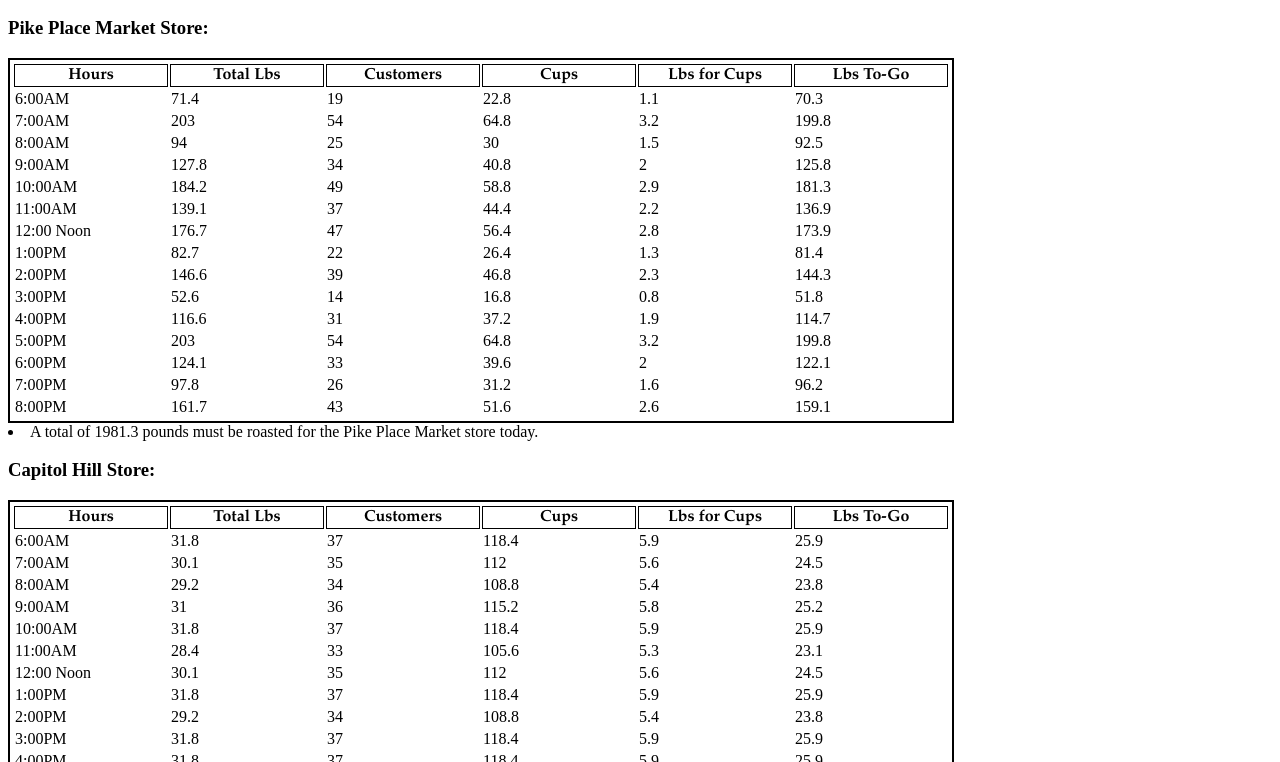
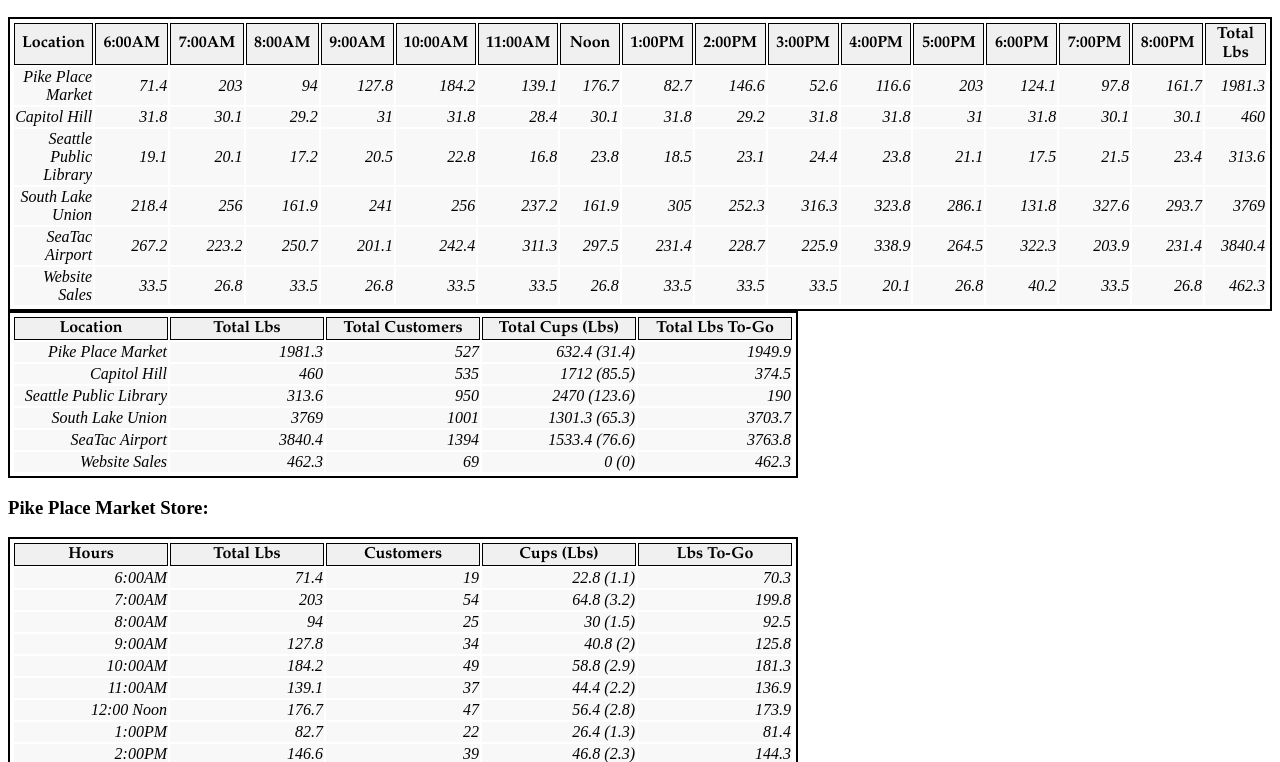
Before and after one commit to Ho-Luc/campfire-coffee-1, a plain HTML site: page data.html in a window 1280 px wide. Shown: the part 38-800 px from the top of the page. Drawn offline with Linux system fonts and the light colour scheme.

Commit message:
added some global tables, tightened things up a bit

```diff
--- a/css/style.css
+++ b/css/style.css
@@ -3,9 +3,15 @@
   padding: 2px;
 }
 .headerItem {
+  background-color: #F0F0F0;
   border: 1px solid black;
   text-align: center;
   width: 150px;
   font-weight: bold;
   font-family: Garamond;
 }
+.tableItem {
+  background-color: #F8F8F8;
+  text-align: right;
+  font-style: italic;
+}
--- a/js/app.js
+++ b/js/app.js
@@ -1,9 +1,42 @@
 // Campfire-Coffee Shop
 
-var headers = ['Hours', 'Total Lbs', 'Customers', 'Cups', 'Lbs for Cups', 'Lbs To-Go'];
+var headers = ['Hours', 'Total Lbs', 'Customers', 'Cups (Lbs)', 'Lbs To-Go'];
+var globalHeaders = ['Location', 'Total Lbs', 'Total Customers', 'Total Cups (Lbs)', 'Total Lbs To-Go'];
+var globalHeaders1 = ['Location', '6:00AM', '7:00AM', '8:00AM', '9:00AM', '10:00AM', '11:00AM', 'Noon', '1:00PM', '2:00PM', '3:00PM', '4:00PM', '5:00PM', '6:00PM', '7:00PM', '8:00PM', 'Total Lbs'];
+var coffeeShops = [];
+var globTable;
+var globTable1;
+
+function globalRender1() {
+  globTable1 = document.createElement('table'); // Create empty table for content
+  globTable1.className = 'shopTable';
+  document.body.appendChild(globTable1);
+  var row1 = document.createElement('tr'); // Create empty row for titles
+  globTable1.appendChild(row1);
+  for (var i = 0; i < globalHeaders1.length; i++) { // Populate header row
+    var headerItem = document.createElement('td'); // Create empty column for Hours
+    headerItem.textContent = globalHeaders1[i];
+    headerItem.className = 'headerItem';
+    row1.appendChild(headerItem);
+  };
+};
+
+function globalRender() {
+  globTable = document.createElement('table'); // Create empty table for content
+  globTable.className = 'shopTable';
+  document.body.appendChild(globTable);
+  var row1 = document.createElement('tr'); // Create empty row for titles
+  globTable.appendChild(row1);
+  for (var i = 0; i < globalHeaders.length; i++) { // Populate header row
+    var headerItem = document.createElement('td'); // Create empty column for Hours
+    headerItem.textContent = globalHeaders[i];
+    headerItem.className = 'headerItem';
+    row1.appendChild(headerItem);
+  };
+};
 
 function coffeeShop(id, location, minimum, maximum, cups, pounds) {
-  this.ident = id; // ID of store
+  this.identity = id; // Store name for use in global render
   this.loc = location; // Full location of store
   this.min = minimum; // Minimum number of customers per hour for location
   this.max = maximum; // Maximum number of customers per hour for location
@@ -15,26 +48,45 @@ function coffeeShop(id, location, minimum, maximum, cups, pounds) {
   this.custNum = []; // Empty array that will contain number of customers for each time
   this.cupsLbs = []; // Empty array that contains the cups:lbs for each time
   this.totalLbs = []; // Empty array that contains the total lbs for each time
-  this.hourValues = [this.hours, this.totalLbs, this.custNum, this.cupsArray, this.cupsLbs, this.lbsArray];
+  this.cupsClmn = []; // Array containing strings to be used in the render function for the cups column
+  this.globals = []; // Array storing values for the globalRender function
+  this.globals1 = [];
+  this.hourValues = [this.hours, this.totalLbs, this.custNum, this.cupsClmn, this.lbsArray];
   this.findCust = function() { // Generates an estimated number of customers for store
     this.custNum.push(Math.round(Math.random() * (this.max - this.min)) + this.min);
   };
   this.coffeeCount = function() { // Fills array with number of cups and total (round to tenths when printing for cleanliness)
     var sumLbs = 0;
+    var sumCust = 0;
+    var sumCups = 0;
+    var sumCupsLbs = 0;
+    var sumLbstoGo = 0;
+    this.globals1.push(this.loc);
     for (var i = 0; i < 15; i++) {
       this.findCust();
       this.cupsArray.push(Math.round((this.custNum[this.custNum.length - 1] * this.cups) * 10) / 10); // Round to nearest tenth
       this.lbsArray.push(Math.round((this.custNum[this.custNum.length - 1] * this.lbs) * 10) / 10); // Round to nearest tenth
       this.cupsLbs.push(Math.round(this.cupsArray[i] / 20 * 10) / 10); // Cups:lbs rounded to tenth
       this.totalLbs.push(Math.round((this.lbsArray[i] + this.cupsLbs[i]) * 10) / 10) // Total pounds needed for particular hour
+      this.globals1.push(Math.round((this.lbsArray[i] + this.cupsLbs[i]) * 10) / 10) /* Total pounds needed for particular hour pushed to global table array */
+      this.cupsClmn.push(this.cupsArray[this.cupsArray.length - 1] + ' (' + this.cupsLbs[this.cupsLbs.length - 1] + ')'); /* Push string for the cups column into an array */
       console.log('Found ' + this.cupsArray[i] + ' cups for hour ' + i + ' at the ' + this.loc + ' store.');
       console.log('Found ' + this.totalLbs[i] + ' pounds for hour ' + i + ' at the ' + this.loc + ' store.');
     };
-    for (var i = 0; i < this.cupsArray.length; i++) { //
+    for (var i = 0; i < this.cupsArray.length; i++) { // Add up values for global variables
       sumLbs += this.totalLbs[i];
+      sumCust += this.custNum[i];
+      sumCups += this.cupsArray[i];
+      sumCupsLbs += this.cupsLbs[i];
+      sumLbstoGo += this.lbsArray[i];
     };
-    this.total = Math.round(sumLbs * 10) / 10
-    console.log('A total of ' + this.total + ' pounds must be roasted for the ' + this.loc + ' store.');
+    this.globals1.push(Math.round(sumLbs * 10) / 10); // Push total pounds to the globals1 array, then fill the global table array
+    this.globals.push(this.loc);
+    this.globals.push(Math.round(sumLbs * 10) / 10);
+    this.globals.push(Math.round(sumCust * 10) / 10);
+    this.globals.push(Math.round(sumCups * 10) / 10 + ' (' + Math.round(sumCupsLbs * 10) / 10 + ')');
+    this.globals.push(Math.round(sumLbstoGo * 10) / 10);
+    console.log('A total of ' + this.globals[0] + ' pounds must be roasted for the ' + this.loc + ' store.');
   };
   this.printShop = function() {
     var headerEl = document.createElement('h3'); // Print out header for the current shop
@@ -45,30 +97,49 @@ function coffeeShop(id, location, minimum, maximum, cups, pounds) {
     document.body.appendChild(table);
     var row1 = document.createElement('tr'); // Create empty row for titles
     table.appendChild(row1);
-    for (var i = 0; i < headers.length; i++) {
+    for (var i = 0; i < headers.length; i++) { // Populate Headers
       var headerItem = document.createElement('td'); // Create empty column for Hours
       headerItem.textContent = headers[i];
       headerItem.className = 'headerItem';
       row1.appendChild(headerItem);
     }
     this.coffeeCount(); // Calculate number of cups/pounds needed
-    for (var hour = 0; hour < this.hours.length; hour++) { // Print number of cups/pounds needed into unordered list within ul tags
-      var contentRow = document.createElement('tr');
+    for (var hour = 0; hour < this.hours.length; hour++) { // Populate table
+      var contentRow = document.createElement('tr'); // Rows first
       table.appendChild(contentRow);
-      for (var i = 0; i < headers.length; i++) {
+      for (var i = 0; i < headers.length; i++) { // Then columns
         var entryColumn = document.createElement('td');
         entryColumn.textContent = this.hourValues[i][hour];
         entryColumn.className = 'tableItem';
         contentRow.appendChild(entryColumn);
       }
     };
+    var contentRow = document.createElement('tr'); // now populate the global table
+    globTable.appendChild(contentRow);             // rows first
+    for (var i = 0; i < this.globals.length; i++) { // Then columns
+      var entryColumn = document.createElement('td');
+      entryColumn.textContent = this.globals[i];
+      entryColumn.className = 'tableItem';
+      contentRow.appendChild(entryColumn);
+    }
+    var contentRow = document.createElement('tr'); // now populate the global table
+    globTable1.appendChild(contentRow);             // rows first
+    for (var i = 0; i < this.globals1.length; i++) { // Then columns
+      var entryColumn = document.createElement('td');
+      entryColumn.textContent = this.globals1[i];
+      entryColumn.className = 'tableItem';
+      contentRow.appendChild(entryColumn);
+    }
     var total = document.createElement('li'); // Print total number of cups needed to unordered list
-    total.textContent = 'A total of ' + this.total + ' pounds must be roasted for the ' + this.loc + ' store today.';
+    total.textContent = 'A total of ' + this.globals[1] + ' pounds must be roasted for the ' + this.loc + ' store today.';
     document.body.appendChild(total);
   }
   console.log('Created new shop at ' + location + '.');
+  coffeeShops.push(this.identity);
 };
 
+globalRender1();
+globalRender();
 
 var pikePlace = new coffeeShop('pikePlace', 'Pike Place Market', 14, 55, 1.2, 3.7);
 pikePlace.printShop();
```
